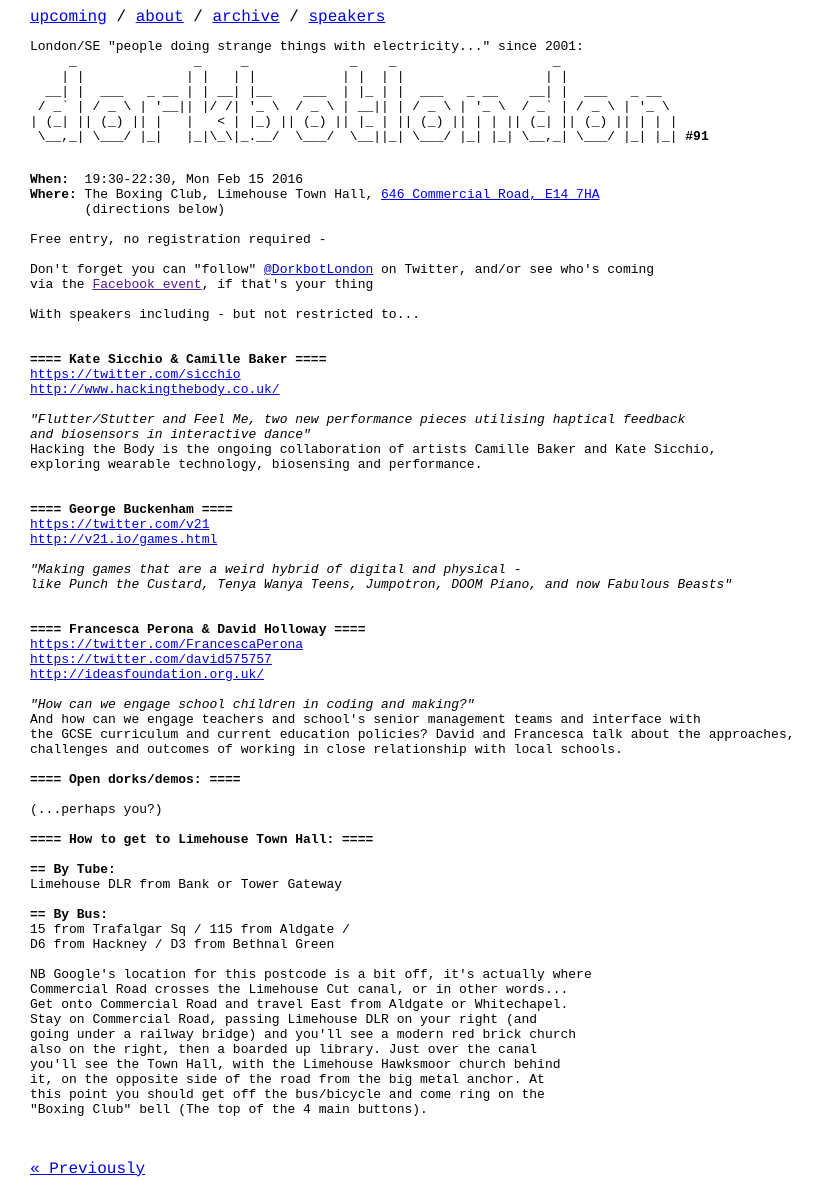
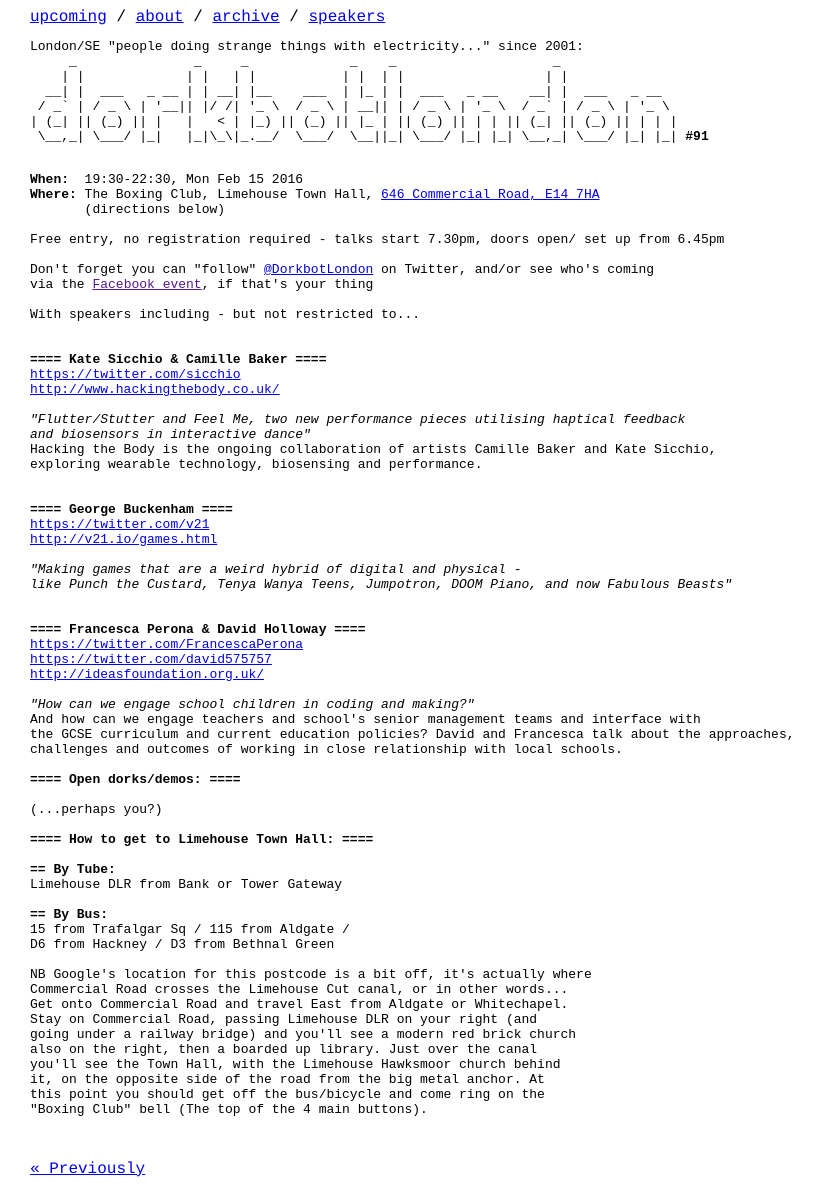
Before and after one commit to dorkbotlondon/dorkbotlondon.github.io, a Jekyll site: the page built from _posts/2016-02-15-91.html, in a window 1280 px wide. Shown: the whole page, without its empty margins (0-823 px from the left). Built offline with Jekyll 4.4.1, drawn with Linux system fonts in a browser that asks for light colours; Markdown is read by kramdown in place of the engine named in the settings.

Commit message:
Update 2016-02-15-91.html

```diff
--- a/_posts/2016-02-15-91.html
+++ b/_posts/2016-02-15-91.html
@@ -11,7 +11,7 @@ tags:
     - David Holloway
 ---
 
-Free entry, no registration required -
+Free entry, no registration required - talks start 7.30pm, doors open/ set up from 6.45pm
 
 Don't forget you can "follow" <a href='https://twitter.com/DorkbotLondon'>@DorkbotLondon</a> on Twitter, and/or see who's coming
 via the <a href=''>Facebook event</a>, if that's your thing
```
